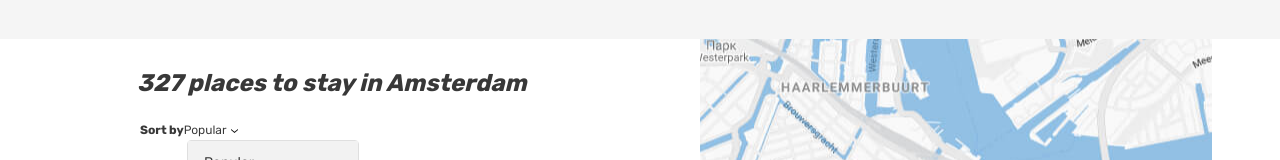
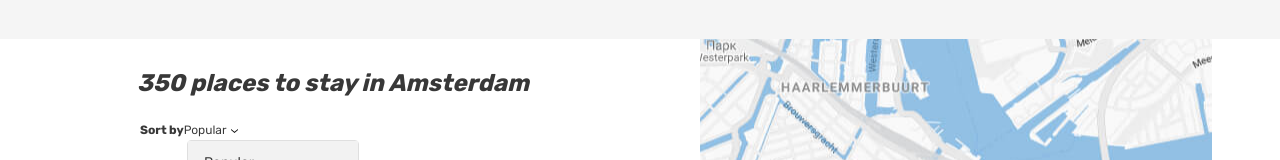
Before and after one commit to htmlacademy-react/979743-six-cities-14, a React (Vite) app: page / in a window 1280 px wide. Shown: the part 146-306 px from the top of the page. Built offline with nearby package versions, Linux system fonts and the light colour scheme.

Commit message:
Внесла Header и общий контейнер внутрь каждого компонента. Кроме MainEmpty и FavoritesEmpty. Буду их использовать непосредственно внутри соответствующих компонентов.

```diff
--- a/src/components/app/app.tsx
+++ b/src/components/app/app.tsx
@@ -7,7 +7,7 @@ import Offer from '../../pages/offer/offer'; //OfferNotLogged не нужен,
 import Login from '../../pages/login/login';
 import Favorites from '../../pages/favorites/favorites';
 // import FavoritesEmpty from '../../pages/favorites-empty/favorites-empty';
-import Header from '../header/header';
+// import Header from '../header/header';
 import Error404 from '../../pages/error/error';
 import { HeaderProps } from '../header/header';
 import PrivateRoute from '../private-route/private-route';
@@ -15,35 +15,33 @@ import PrivateRoute from '../private-route/private-route';
 export type AppProps = {
   // здесь будут объекты с данными для ВСЕХ страниц и компонентов
   userInfo: HeaderProps;
-  qty: number;
+  placesQty: number;
 };
 
-function App({userInfo, qty}: AppProps): JSX.Element {
+function App({userInfo, placesQty}: AppProps): JSX.Element {
   return (
-    <div className="page page--gray page--main">
-      <Header userInfo = {userInfo} qty = {qty}/>
     <HelmetProvider>
       <BrowserRouter>
         <Routes>
           <Route
             path={AppRoute.Main}
-              element={<MainPage qty = {qty} />}
+            element={<MainPage userInfo = {userInfo} placesQty = {placesQty} />}
           />
           <Route
             path={AppRoute.Login}
-              element={<Login />}
+            element={<Login userInfo = {userInfo} />}
           />
           <Route
             path={AppRoute.Favorites}
             element={
               <PrivateRoute authorizationStatus={AuthorizationStatus.Auth}>
-                  <Favorites />
+                <Favorites userInfo = {userInfo}/>
               </PrivateRoute>
             }
           />
           <Route
             path={AppRoute.Offer}
-              element={<Offer />}
+            element={<Offer userInfo = {userInfo}/>}
           />
           <Route
             path="*"
@@ -52,7 +50,6 @@ function App({userInfo, qty}: AppProps): JSX.Element {
         </Routes>
       </BrowserRouter>
     </HelmetProvider>
-    </div>
   );
 }
 
--- a/src/components/header/header.tsx
+++ b/src/components/header/header.tsx
@@ -1,4 +1,6 @@
 // поля и их типы взяты из ТЗ
+// import { AppProps } from '../app/app';
+
 import { AppProps } from '../app/app';
 // import Logo from '../logo/logo';
 export type HeaderProps = {
--- a/src/index.tsx
+++ b/src/index.tsx
@@ -1,9 +1,7 @@
 import React from 'react';
 import ReactDOM from 'react-dom/client';
 import App from './components/app/app';
-import { USER_INFO } from './mocks/mock';
-
-const qty: number = 327;
+import { USER_INFO, PLACES_QTY } from './mocks/mock';
 
 const root = ReactDOM.createRoot(
   document.getElementById('root') as HTMLElement
@@ -13,7 +11,7 @@ root.render(
   <React.StrictMode>
     <App
       userInfo = {USER_INFO}
-      qty = {qty}
+      placesQty = {PLACES_QTY}
     />
   </React.StrictMode>
 );
--- a/src/mocks/mock.ts
+++ b/src/mocks/mock.ts
@@ -1,4 +1,6 @@
 // временные данные; структура как с сервера
+
+const PLACES_QTY: number = 350;
 
 const USER_INFO = {
   avatarUrl: 'img/1.png',
@@ -92,4 +94,4 @@ const offers = [
   offer1, offer2
 ];
 
-export {USER_INFO, offers};
+export {USER_INFO, offers, PLACES_QTY};
--- a/src/pages/favorites/favorites.tsx
+++ b/src/pages/favorites/favorites.tsx
@@ -1,7 +1,14 @@
+import Header, { HeaderProps } from '../../components/header/header';
 import { Helmet } from 'react-helmet-async';
-function Favorites(): JSX.Element {
+
+type FavoritesProps = {
+  userInfo: HeaderProps;
+}
+
+function Favorites({userInfo}: FavoritesProps): JSX.Element {
   return (
-    <>
+    <div className="page">
+      <Header userInfo = {userInfo}/>
       <Helmet>
         <title>6 городов. Избранное</title>
       </Helmet>
@@ -139,7 +146,7 @@ function Favorites(): JSX.Element {
           <img className="footer__logo" src="img/logo.svg" alt="6 cities logo" width="64" height="33" />
         </a>
       </footer>
-    </>
+    </div>
   );
 }
 
--- a/src/pages/login/login.tsx
+++ b/src/pages/login/login.tsx
@@ -1,8 +1,14 @@
+import Header, {HeaderProps} from '../../components/header/header';
 import { Helmet } from 'react-helmet-async';
 
-function Login(): JSX.Element {
+type LoginProps = {
+  userInfo: HeaderProps;
+}
+
+function Login({userInfo}: LoginProps): JSX.Element {
   return (
-    <>
+    <div className="page page--gray page--login">
+      <Header userInfo = {userInfo}/>
       <Helmet>
         <title>6 гороодов. Заходи...</title>
       </Helmet>
@@ -31,7 +37,7 @@ function Login(): JSX.Element {
           </section>
         </div>
       </main>
-    </>
+    </div>
   );
 }
 
--- a/src/pages/main/main.tsx
+++ b/src/pages/main/main.tsx
@@ -1,14 +1,18 @@
+import Header, { HeaderProps } from '../../components/header/header';
 import Tabs from '../../components/tabs/tabs';
 import PlacesSortingForm from './places-sorting-form';
 import PlaceCard from './place-card';
 import Map from './map';
 
 type MainProps = {
-  qty: number;
+  userInfo: HeaderProps;
+  placesQty: number;
 }
 
-function MainPage({qty}: MainProps): JSX.Element {
+function MainPage({userInfo, placesQty}: MainProps): JSX.Element {
   return (
+    <div className="page page--gray page--main">
+      <Header userInfo = {userInfo} placesQty={placesQty}/>
       <main className="page__main page__main--index">
         <h1 className="visually-hidden">Cities</h1>
         <Tabs />
@@ -16,7 +20,7 @@ function MainPage({qty}: MainProps): JSX.Element {
           <div className="cities__places-container container">
             <section className="cities__places places">
               <h2 className="visually-hidden">Places</h2>
-            <b className="places__found">{qty} places to stay in Amsterdam</b>
+              <b className="places__found">{placesQty} places to stay in Amsterdam</b>
               <PlacesSortingForm />
               <div className="cities__places-list places__list tabs__content">
                 <PlaceCard />
@@ -29,6 +33,7 @@ function MainPage({qty}: MainProps): JSX.Element {
           </div>
         </div>
       </main>
+    </div>
   );
 }
 
--- a/src/pages/offer/offer.tsx
+++ b/src/pages/offer/offer.tsx
@@ -1,12 +1,20 @@
+import Header, { HeaderProps } from '../../components/header/header';
+// import Header from '../../components/header/header';
 import { Helmet } from 'react-helmet-async';
 import { useParams } from 'react-router-dom';
 
-function Offer(): JSX.Element {
+type OfferProps = {
+  userInfo: HeaderProps;
+  placesQty: number;
+}
+
+function Offer({userInfo, placesQty}: OfferProps): JSX.Element {
   const params = useParams();
   // console.log(params.id);
 
   return (
-    <>
+    <div className="page">
+      <Header userInfo = {userInfo} placesQty={placesQty}/>
       <Helmet>
         <title>6 городов. Предложение {params.id}</title>
       </Helmet>
@@ -311,7 +319,7 @@ function Offer(): JSX.Element {
           </section>
         </div>
       </main>
-    </>
+    </div>
   );
 }
 
```
Lines whose indentation alone changed are shown as unchanged.
